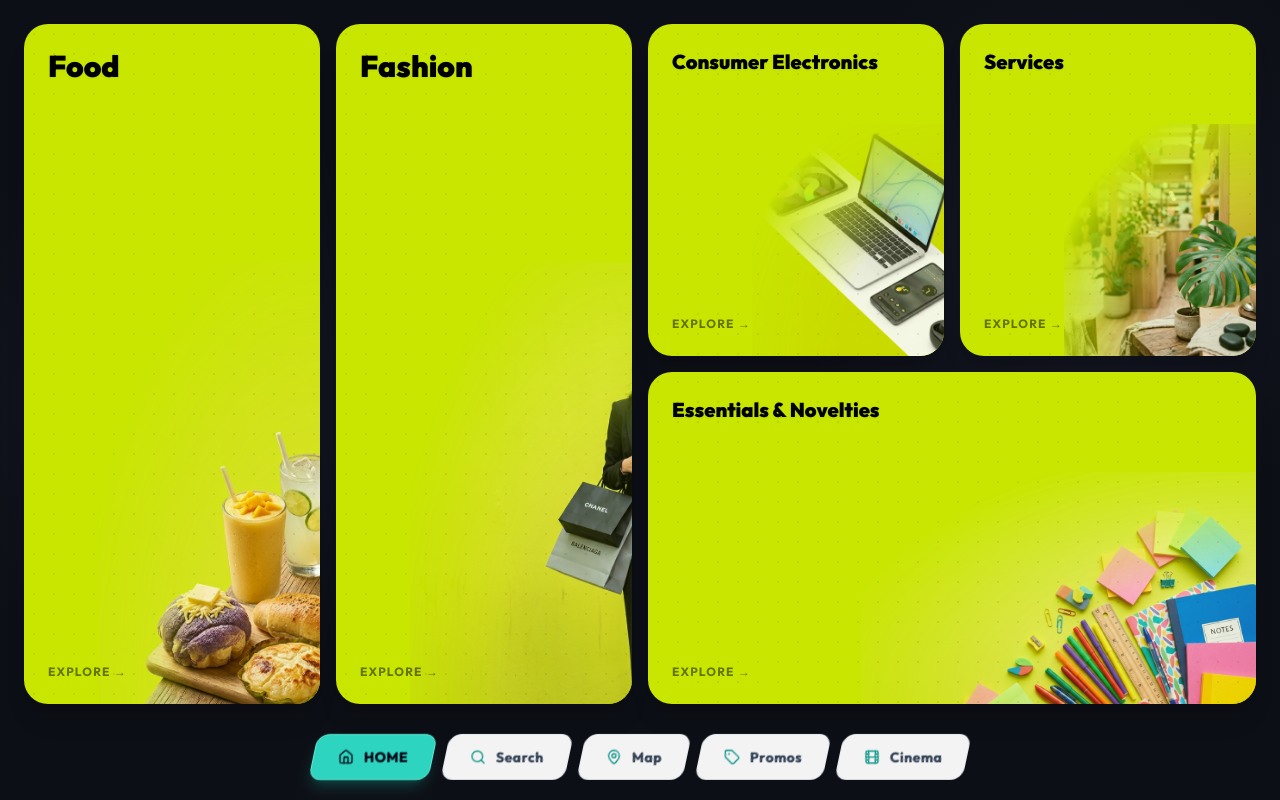
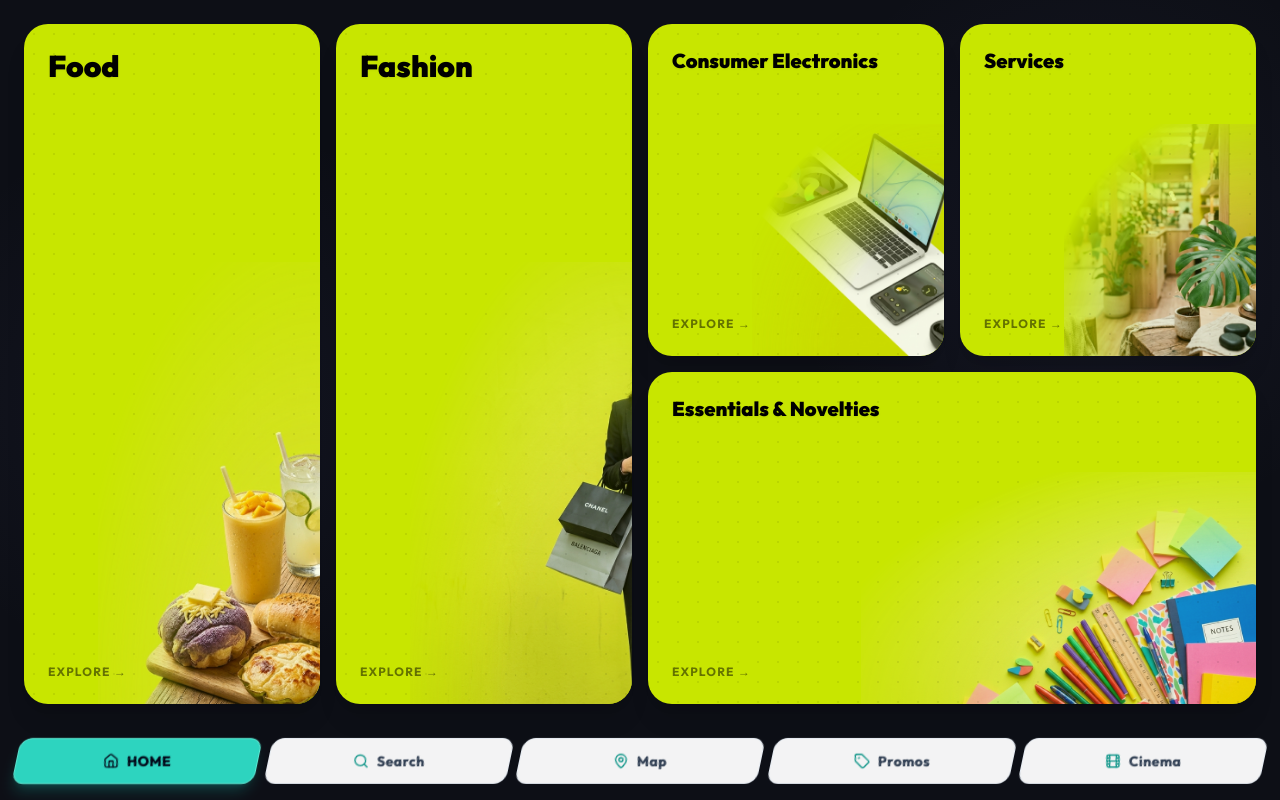
Before and after one commit to WilWilbert123/digital-directory, a Next.js app: page / in a window 1280 px wide. Built offline with nearby package versions, Linux system fonts and the light colour scheme; no server answers; the database is empty.

Commit message:
style(kiosk): full mobile responsiveness — bottom nav fits all 5 tabs, home/promos/cinema optimized for small screens

```diff
--- a/src/components/kiosk/BottomNav.tsx
+++ b/src/components/kiosk/BottomNav.tsx
@@ -29,42 +29,57 @@
       initial={{ y: 80, opacity: 0 }}
       animate={{ y: 0, opacity: 1 }}
       transition={{ type: "spring", bounce: 0.15, duration: 0.4 }}
-      className="fixed bottom-0 left-0 right-0 z-[80] flex justify-center pb-3 sm:pb-5 px-3 pointer-events-none"
+      className="fixed bottom-0 left-0 right-0 z-[80] px-2 pb-2 sm:pb-4 sm:px-4 pointer-events-none"
     >
-      {/* Individual floating white parallelogram buttons */}
-      <div className="pointer-events-auto flex items-center gap-2 sm:gap-3">
+      <div className="pointer-events-auto w-full flex items-end justify-center gap-1.5 sm:gap-2.5">
         {NAV_ITEMS.map(({ id, label, Icon }) => {
           const isActive = activeView === id;
           return (
             <motion.div
               key={id}
-              whileHover={{ y: -3, scale: 1.04 }}
+              className="flex-1 min-w-0"
+              whileHover={{ y: -2, scale: 1.03 }}
               whileTap={{ scale: 0.94 }}
               transition={{ type: "spring", stiffness: 400, damping: 25 }}
             >
+              {/* Mobile: compact pill — icon + tiny label stacked */}
               <button
                 onClick={() => {
-                  if (id === "home") {
-                    goHome();
-                  } else if (id === "search") {
-                    openMapWithSearch();
-                  } else {
-                    setActiveView(id);
-                  }
+                  if (id === "home") goHome();
+                  else if (id === "search") openMapWithSearch();
+                  else setActiveView(id);
+                }}
+                className={cn(
+                  "w-full flex sm:hidden flex-col items-center justify-center gap-0.5 rounded-xl py-2 px-1 transition-all duration-200",
+                  "shadow-md shadow-slate-900/10",
+                  isActive
+                    ? "bg-teal-400 text-slate-950"
+                    : "bg-white/95 text-slate-600 border border-slate-200"
+                )}
+              >
+                <Icon className={cn("h-4 w-4 shrink-0", isActive ? "text-slate-950" : "text-teal-600")} />
+                <span className="text-[9px] font-black uppercase tracking-tight leading-none">{label}</span>
+              </button>
+
+              {/* Desktop / Kiosk: parallelogram style */}
+              <button
+                onClick={() => {
+                  if (id === "home") goHome();
+                  else if (id === "search") openMapWithSearch();
+                  else setActiveView(id);
                 }}
                 style={{ transform: "skewX(-12deg)" }}
                 className={cn(
-                  "relative group flex items-center rounded-xl px-4 sm:px-6 py-2.5 sm:py-3 text-xs sm:text-sm font-bold transition-all duration-300",
+                  "hidden sm:flex w-full items-center justify-center gap-2 rounded-xl px-4 py-3 text-sm font-bold transition-all duration-300",
                   "backdrop-blur-md shadow-md shadow-slate-900/10",
                   isActive
-                    ? "bg-teal-400 text-slate-950 border border-teal-300 shadow-lg shadow-teal-500/25 font-black"
+                    ? "bg-teal-400 text-slate-950 border border-teal-300 shadow-lg shadow-teal-500/25"
                     : "bg-white/95 hover:bg-white text-slate-700 hover:text-slate-900 border border-slate-200/90 hover:border-slate-300 hover:shadow-lg"
                 )}
               >
-                {/* Counter-skewed content container so icon and text stay perfectly upright */}
-                <div style={{ transform: "skewX(12deg)" }} className="flex items-center gap-2.5">
-                  <Icon className={cn("h-4 w-4 shrink-0 transition-transform group-hover:scale-110", isActive ? "text-slate-950" : "text-teal-600")} />
-                  <span className="inline-block tracking-wide font-extrabold not-italic">{label}</span>
+                <div style={{ transform: "skewX(12deg)" }} className="flex items-center gap-2">
+                  <Icon className={cn("h-4 w-4 shrink-0", isActive ? "text-slate-950" : "text-teal-600")} />
+                  <span className="font-extrabold tracking-wide">{label}</span>
                 </div>
               </button>
             </motion.div>
--- a/src/components/kiosk/KioskHome.tsx
+++ b/src/components/kiosk/KioskHome.tsx
@@ -20,22 +20,20 @@
   const selectCategoryGroup = useKioskStore((s) => s.selectCategoryGroup);
 
   return (
-    <div className="h-full w-full p-3 sm:p-6 pb-20 sm:pb-24 overflow-hidden">
+    <div className="h-full w-full p-2 sm:p-6 pb-[72px] sm:pb-24 overflow-y-auto no-scrollbar">
       {/*
-        Bento grid: 4 columns
-        - col 1 (food) :   row 1-2
-        - col 2 (fashion): row 1-2
-        - col 3 (electronics): row 1 | col 4 (services): row 1
-        - col 3-4 (essentials): row 2
+        Mobile: 2-column grid (food/fashion tall on left, others on right)
+        Desktop: 4-column bento grid
       */}
-      <div
-        className="h-full grid gap-3 sm:gap-4"
+      {/* Mobile grid */}
+      <div className="sm:hidden h-full grid gap-2"
         style={{
-          gridTemplateColumns: "1fr 1fr 1fr 1fr",
-          gridTemplateRows: "1fr 1fr",
+          gridTemplateColumns: "1fr 1fr",
+          gridTemplateRows: "auto auto auto",
           gridTemplateAreas: `
-            "food fashion electronics services"
-            "food fashion essentials  essentials"
+            "food fashion"
+            "electronics services"
+            "essentials essentials"
           `,
         }}
       >
@@ -63,23 +61,23 @@
               whileHover={{ scale: 1.02, filter: "brightness(1.08)" }}
               whileTap={{ scale: 0.97 }}
               onClick={() => selectCategoryGroup(group.id)}
-              className="relative overflow-hidden rounded-2xl sm:rounded-3xl text-left shadow-xl focus:outline-none"
+              className="relative overflow-hidden rounded-2xl sm:rounded-3xl text-left shadow-xl focus:outline-none min-h-[90px]"
               style={{ gridArea: areaMap[group.id], backgroundColor: color }}
             >
               {/* Card content */}
-              <div className="absolute inset-0 flex flex-col justify-between p-4 sm:p-6 z-10">
+              <div className="absolute inset-0 flex flex-col justify-between p-3 sm:p-6 z-10">
                 {/* Title — top left */}
                 <div>
                   <h2
                     className={`font-black text-black leading-tight drop-shadow-sm ${
-                      isTall ? "text-xl sm:text-3xl" : "text-sm sm:text-xl"
+                      isTall ? "text-base sm:text-3xl" : "text-sm sm:text-xl"
                     }`}
                   >
                     {group.label}
                   </h2>
-                  {/* Tenant count badge */}
+                  {/* Tenant count badge — hidden on mobile to save space */}
                   {dbCats.length > 0 && (
-                    <span className="mt-1 inline-block rounded-full bg-black/10 px-2 py-0.5 text-[10px] sm:text-xs font-semibold text-black/60">
+                    <span className="hidden sm:inline-block mt-1 rounded-full bg-black/10 px-2 py-0.5 text-[10px] sm:text-xs font-semibold text-black/60">
                       {dbCats.length} {dbCats.length === 1 ? "subcategory" : "subcategories"}
                     </span>
                   )}
@@ -120,6 +118,75 @@
           );
         })}
       </div>
+
+      {/* Desktop bento grid — hidden on mobile */}
+      <div className="hidden sm:grid h-full gap-4"
+        style={{
+          gridTemplateColumns: "1fr 1fr 1fr 1fr",
+          gridTemplateRows: "1fr 1fr",
+          gridTemplateAreas: `
+            "food fashion electronics services"
+            "food fashion essentials  essentials"
+          `,
+        }}
+      >
+        {CATEGORY_GROUPS.map((group, i) => {
+          const isTall = i < TALL_COUNT;
+          const dbCats = getCategoriesForGroup(group.id, categories);
+          const color = dbCats[0]?.colorHex ?? group.defaultColor;
+          const areaMap: Record<string, string> = {
+            food: "food", fashion: "fashion", electronics: "electronics",
+            services: "services", essentials: "essentials",
+          };
+          return (
+            <motion.button
+              key={group.id + "-desktop"}
+              custom={i}
+              variants={cardVariants}
+              initial="hidden"
+              animate="visible"
+              whileHover={{ scale: 1.02, filter: "brightness(1.08)" }}
+              whileTap={{ scale: 0.97 }}
+              onClick={() => selectCategoryGroup(group.id)}
+              className="relative overflow-hidden rounded-3xl text-left shadow-xl focus:outline-none"
+              style={{ gridArea: areaMap[group.id], backgroundColor: color }}
+            >
+              <div className="absolute inset-0 flex flex-col justify-between p-6 z-10">
+                <div>
+                  <h2 className={`font-black text-black leading-tight drop-shadow-sm ${isTall ? "text-3xl" : "text-xl"}`}>
+                    {group.label}
+                  </h2>
+                  {dbCats.length > 0 && (
+                    <span className="mt-1 inline-block rounded-full bg-black/10 px-2 py-0.5 text-xs font-semibold text-black/60">
+                      {dbCats.length} {dbCats.length === 1 ? "subcategory" : "subcategories"}
+                    </span>
+                  )}
+                </div>
+                <div className="flex items-center gap-1.5">
+                  <span className="text-xs font-bold text-black/50 uppercase tracking-widest">Explore →</span>
+                </div>
+              </div>
+              <img
+                src={group.image}
+                alt={group.label}
+                className="absolute bottom-0 right-0 object-cover object-left-top pointer-events-none select-none"
+                style={{
+                  width: isTall ? "75%" : "65%",
+                  height: isTall ? "65%" : "70%",
+                  opacity: 0.92,
+                  maskImage: "radial-gradient(ellipse at bottom right, black 40%, transparent 80%)",
+                  WebkitMaskImage: "radial-gradient(ellipse at bottom right, black 40%, transparent 80%)",
+                }}
+                draggable={false}
+              />
+              <div
+                className="absolute inset-0 opacity-[0.07] pointer-events-none"
+                style={{ backgroundImage: "radial-gradient(circle, black 1px, transparent 1px)", backgroundSize: "20px 20px" }}
+              />
+            </motion.button>
+          );
+        })}
+      </div>
     </div>
   );
 }
--- a/src/components/kiosk/PromosScreen.tsx
+++ b/src/components/kiosk/PromosScreen.tsx
@@ -69,23 +69,23 @@
   const visible = PROMOS.slice(page * PER_PAGE, page * PER_PAGE + PER_PAGE);
 
   return (
-    <div className="h-full w-full flex flex-col pb-20 sm:pb-24 overflow-hidden">
+    <div className="h-full w-full flex flex-col pb-[72px] sm:pb-24 overflow-hidden">
       {/* Header */}
-      <div className="shrink-0 px-6 sm:px-10 py-5 sm:py-8">
+      <div className="shrink-0 px-4 sm:px-10 py-4 sm:py-8">
         <div className="flex items-center gap-3">
           <div className="flex h-10 w-10 items-center justify-center rounded-xl bg-orange-400/20">
             <Tag className="h-5 w-5 text-orange-400" />
           </div>
           <div>
             <p className="text-xs font-bold uppercase tracking-widest opacity-40">Today&apos;s</p>
-            <h1 className="text-2xl sm:text-3xl font-black text-foreground">Promos & Deals</h1>
+            <h1 className="text-xl sm:text-3xl font-black text-foreground">Promos &amp; Deals</h1>
           </div>
         </div>
       </div>
 
       {/* Promo Grid */}
-      <div className="flex-1 overflow-y-auto no-scrollbar px-4 sm:px-8">
-        <div className="grid grid-cols-1 sm:grid-cols-2 gap-4">
+      <div className="flex-1 overflow-y-auto no-scrollbar px-6 sm:px-8">
+        <div className="grid grid-cols-2 sm:grid-cols-2 gap-3 sm:gap-4">
           {visible.map((promo, i) => (
             <motion.button
               key={promo.id}
@@ -94,7 +94,7 @@
               whileHover={{ scale: 1.02, y: -2 }}
               whileTap={{ scale: 0.97 }}
               onClick={() => setActive(promo)}
-              className="relative overflow-hidden rounded-2xl sm:rounded-3xl text-left h-44 sm:h-52 p-5 shadow-xl"
+              className="relative overflow-hidden rounded-2xl sm:rounded-3xl text-left h-36 sm:h-52 p-4 sm:p-5 shadow-xl"
               style={{ backgroundColor: promo.color }}
             >
               {/* Brand + emoji */}
```
Also changed, not shown: src/components/kiosk/CinemaScreen.tsx (+7 -7 lines).
